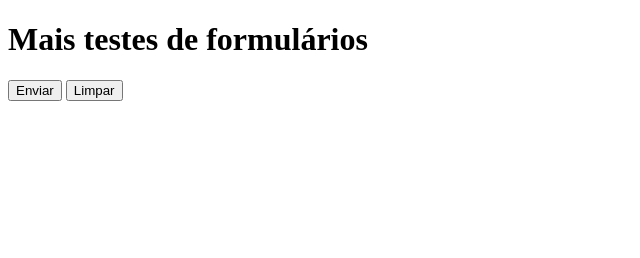
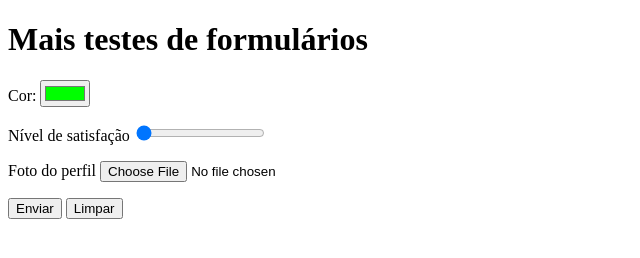
Before and after one commit to EvandroLougue/html-css, a plain HTML site: page modulo04/capitulo24/form006.html in a window 1280 px wide. Shown: the whole page, without its empty margins (0-640 px from the left). Drawn offline with Linux system fonts and the light colour scheme.

Commit message:
conclusão do uso dos input

```diff
--- a/modulo04/capitulo24/form006.html
+++ b/modulo04/capitulo24/form006.html
@@ -7,8 +7,19 @@
 </head>
 <body>
     <h1>Mais testes de formulários</h1>
-    <form action="cadastro.php" method="get" autocomplete="">
-
+    <form action="cadastro.php" method="post" autocomplete="on">
+        <p>
+            <label for="icor">Cor: </label>
+            <input type="color" name="cor" id="icor" value="#00ff00">
+        </p>
+        <p>
+            <label for="inivel">Nível de satisfação </label>
+            <input type="range" name="nivel" id="inivel" max="10" step="1" value="0">
+        </p>
+        <p>
+            <label for="ifoto">Foto do perfil </label>
+            <input type="file" name="foto" id="ifoto">
+        </p>
         <p>
             <input type="submit" value="Enviar">
             <input type="reset" value="Limpar">
```
